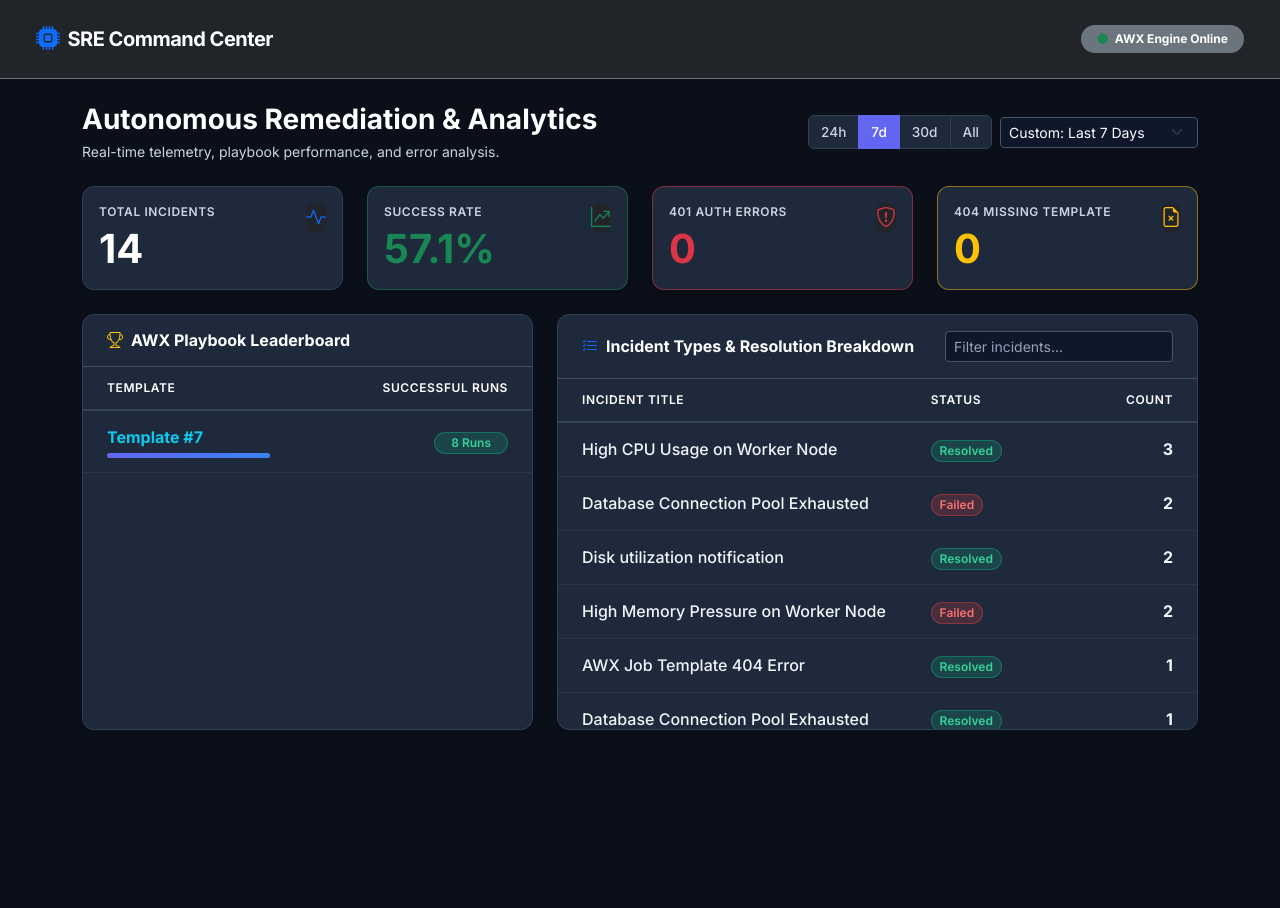
After one commit to nitiya1919/infra-sre-agent, a Django app: page /analytics/ in a window 1280 px wide. The commit adds this page. Shown: the top 908 px of the page. Run offline with Django 5.2, Linux system fonts and the light colour scheme; data comes from the database, SQL or seed files in the repository; parts of the project's set-up code (start-up, migrations or seed data) failed here and were passed over.

Commit message:
added analytics

```diff
--- /dev/null
+++ b/dashboard/templates/dashboard/analytics.html
@@ -0,0 +1,316 @@
+<!DOCTYPE html>
+<html lang="en">
+<head>
+    <meta charset="UTF-8">
+    <meta name="viewport" content="width=device-width, initial-scale=1.0">
+    <title>SRE Command Center - Analytics Dashboard</title>
+    <!-- Bootstrap 5 CSS -->
+    <link href="https://cdn.jsdelivr.net/npm/bootstrap@5.3.0/dist/css/bootstrap.min.css" rel="stylesheet">
+    <!-- Bootstrap Icons -->
+    <link href="https://cdn.jsdelivr.net/npm/bootstrap-icons@1.10.5/font/bootstrap-icons.css" rel="stylesheet">
+    <!-- Google Fonts: Inter -->
+    <link href="https://fonts.googleapis.com/css2?family=Inter:wght@300;400;500;600;700&display=swap" rel="stylesheet">
+    <style>
+        body {
+            font-family: 'Inter', sans-serif;
+            background-color: #0b0f19;
+            color: #f1f5f9;
+        }
+        .navbar-brand {
+            font-weight: 700;
+            letter-spacing: -0.5px;
+            color: #ffffff !important;
+        }
+        .card-custom {
+            background-color: #1e293b;
+            border: 1px solid #334155;
+            border-radius: 0.75rem;
+            color: #ffffff;
+            box-shadow: 0 4px 6px -1px rgba(0, 0, 0, 0.2);
+        }
+        .card-label {
+            color: #cbd5e1 !important;
+            font-size: 0.75rem;
+            letter-spacing: 0.05em;
+            text-transform: uppercase;
+            font-weight: 600;
+        }
+        .table-dark-custom {
+            background-color: transparent;
+            color: #f1f5f9;
+        }
+        .table-dark-custom th {
+            background-color: #1e293b;
+            border-bottom: 2px solid #334155;
+            color: #ffffff !important;
+            font-weight: 600;
+            text-transform: uppercase;
+            font-size: 0.75rem;
+            letter-spacing: 0.05em;
+            padding: 12px 16px;
+        }
+        .table-dark-custom td {
+            background-color: transparent;
+            border-bottom: 1px solid #273548;
+            color: #f1f5f9 !important;
+            vertical-align: middle;
+            padding: 14px 16px;
+        }
+        .table-hover tbody tr:hover td {
+            background-color: #273548 !important;
+            color: #ffffff !important;
+        }
+        .form-control, .form-select {
+            background-color: #0f172a !important;
+            color: #ffffff !important;
+            border: 1px solid #475569 !important;
+        }
+        .form-control:focus, .form-select:focus {
+            background-color: #0f172a !important;
+            color: #ffffff !important;
+            border-color: #6366f1 !important;
+            box-shadow: 0 0 0 0.25rem rgba(99, 102, 241, 0.25);
+        }
+        .form-control::placeholder {
+            color: #94a3b8 !important;
+            opacity: 1;
+        }
+        .badge-subtle-success {
+            background-color: rgba(16, 185, 129, 0.2);
+            color: #34d399 !important;
+            border: 1px solid rgba(16, 185, 129, 0.4);
+            font-weight: 600;
+        }
+        .badge-subtle-danger {
+            background-color: rgba(239, 68, 68, 0.2);
+            color: #f87171 !important;
+            border: 1px solid rgba(239, 68, 68, 0.4);
+            font-weight: 600;
+        }
+        .filter-pill {
+            background-color: #1e293b;
+            color: #cbd5e1;
+            border: 1px solid #334155;
+            font-size: 0.85rem;
+            font-weight: 500;
+            transition: all 0.2s;
+        }
+        .filter-pill:hover, .filter-pill.active {
+            background-color: #6366f1;
+            color: #ffffff;
+            border-color: #6366f1;
+        }
+        .progress-bar-custom {
+            background: linear-gradient(90deg, #6366f1 0%, #3b82f6 100%);
+        }
+    </style>
+</head>
+<body>
+    <!-- Top Navigation Bar -->
+    <nav class="navbar navbar-expand-lg navbar-dark bg-dark border-bottom border-secondary px-4 py-3 mb-4">
+        <div class="container-fluid">
+            <a class="navbar-brand d-flex align-items-center gap-2" href="#">
+                <i class="bi bi-cpu-fill text-primary fs-4"></i>
+                <span>SRE Command Center</span>
+            </a>
+            <div class="d-flex align-items-center gap-3">
+                <span class="badge bg-secondary text-white px-3 py-2 rounded-pill">
+                    <i class="bi bi-circle-fill text-success small me-1"></i> AWX Engine Online
+                </span>
+            </div>
+        </div>
+    </nav>
+
+    <div class="container pb-5">
+        <!-- Header & Quick Filters -->
+        <div class="d-flex flex-column flex-lg-row justify-content-between align-items-lg-center gap-3 mb-4">
+            <div>
+                <h1 class="h3 fw-bold mb-1 text-white">Autonomous Remediation & Analytics</h1>
+                <p style="color: #cbd5e1;" class="small mb-0">Real-time telemetry, playbook performance, and error analysis.</p>
+            </div>
+
+            <!-- Timeline Filter Pills & Dropdown -->
+            <div class="d-flex flex-wrap align-items-center gap-2">
+                <div class="btn-group" role="group">
+                    <a href="?days=1" class="btn filter-pill {% if days_filter == 1 %}active{% endif %}">24h</a>
+                    <a href="?days=7" class="btn filter-pill {% if days_filter == 7 %}active{% endif %}">7d</a>
+                    <a href="?days=30" class="btn filter-pill {% if days_filter == 30 %}active{% endif %}">30d</a>
+                    <a href="?days=365" class="btn filter-pill {% if days_filter == 365 %}active{% endif %}">All</a>
+                </div>
+                <form method="get" class="d-inline">
+                    <select name="days" class="form-select form-select-sm text-white" onchange="this.form.submit()">
+                        <option value="1" {% if days_filter == 1 %}selected{% endif %}>Custom: Last 24 Hours</option>
+                        <option value="7" {% if days_filter == 7 %}selected{% endif %}>Custom: Last 7 Days</option>
+                        <option value="30" {% if days_filter == 30 %}selected{% endif %}>Custom: Last 30 Days</option>
+                        <option value="365" {% if days_filter == 365 %}selected{% endif %}>Custom: All Time</option>
+                    </select>
+                </form>
+            </div>
+        </div>
+
+        <!-- Summary KPI Cards -->
+        <div class="row g-4 mb-4">
+            <div class="col-md-3 col-sm-6">
+                <div class="card card-custom p-3 shadow-sm h-100">
+                    <div class="d-flex justify-content-between align-items-start">
+                        <div>
+                            <p class="card-label mb-1">Total Incidents</p>
+                            <h2 class="display-6 fw-bold mb-0 text-white">{{ total_incidents }}</h2>
+                        </div>
+                        <div class="p-2.5 rounded-3 bg-dark text-primary">
+                            <i class="bi bi-activity fs-5"></i>
+                        </div>
+                    </div>
+                </div>
+            </div>
+            <div class="col-md-3 col-sm-6">
+                <div class="card card-custom p-3 shadow-sm h-100 border-success border-opacity-50">
+                    <div class="d-flex justify-content-between align-items-start">
+                        <div>
+                            <p class="card-label mb-1">Success Rate</p>
+                            <h2 class="display-6 fw-bold mb-0 text-success">{{ success_rate }}%</h2>
+                        </div>
+                        <div class="p-2.5 rounded-3 bg-dark text-success">
+                            <i class="bi bi-graph-up-arrow fs-5"></i>
+                        </div>
+                    </div>
+                </div>
+            </div>
+            <div class="col-md-3 col-sm-6">
+                <div class="card card-custom p-3 shadow-sm h-100 border-danger border-opacity-50">
+                    <div class="d-flex justify-content-between align-items-start">
+                        <div>
+                            <p class="card-label mb-1">401 Auth Errors</p>
+                            <h2 class="display-6 fw-bold mb-0 text-danger">{{ unauthorized_count }}</h2>
+                        </div>
+                        <div class="p-2.5 rounded-3 bg-dark text-danger">
+                            <i class="bi bi-shield-exclamation fs-5"></i>
+                        </div>
+                    </div>
+                </div>
+            </div>
+            <div class="col-md-3 col-sm-6">
+                <div class="card card-custom p-3 shadow-sm h-100 border-warning border-opacity-50">
+                    <div class="d-flex justify-content-between align-items-start">
+                        <div>
+                            <p class="card-label mb-1">404 Missing Template</p>
+                            <h2 class="display-6 fw-bold mb-0 text-warning">{{ not_found_count }}</h2>
+                        </div>
+                        <div class="p-2.5 rounded-3 bg-dark text-warning">
+                            <i class="bi bi-file-earmark-x fs-5"></i>
+                        </div>
+                    </div>
+                </div>
+            </div>
+        </div>
+
+        <div class="row g-4">
+            <!-- Playbook Success Leaderboard -->
+            <div class="col-lg-5">
+                <div class="card card-custom shadow-sm h-100">
+                    <div class="card-header bg-transparent border-bottom border-secondary border-opacity-50 py-3 px-4">
+                        <h5 class="card-title mb-0 d-flex align-items-center gap-2 fs-6 text-white fw-bold">
+                            <i class="bi bi-trophy text-warning"></i> AWX Playbook Leaderboard
+                        </h5>
+                    </div>
+                    <div class="card-body p-0">
+                        <div class="table-responsive">
+                            <table class="table table-dark-custom mb-0 align-middle">
+                                <thead>
+                                    <tr>
+                                        <th class="ps-4">Template</th>
+                                        <th class="pe-4 text-end">Successful Runs</th>
+                                    </tr>
+                                </thead>
+                                <tbody>
+                                    {% for item in template_rankings %}
+                                    <tr>
+                                        <td class="ps-4">
+                                            <div class="fw-bold text-info mb-1">Template #{{ item.awx_template_id }}</div>
+                                            <div class="progress" style="height: 5px; background-color: #334155;">
+                                                <div class="progress-bar progress-bar-custom" role="progressbar" style="width: {{ item.percentage }}%;"></div>
+                                            </div>
+                                        </td>
+                                        <td class="pe-4 text-end">
+                                            <span class="badge badge-subtle-success px-3 py-1.5 rounded-pill">
+                                                {{ item.success_count }} Runs
+                                            </span>
+                                        </td>
+                                    </tr>
+                                    {% empty %}
+                                    <tr>
+                                        <td colspan="2" class="text-center py-4" style="color: #94a3b8;">
+                                            <small><i class="bi bi-info-circle me-1"></i> No successful runs recorded.</small>
+                                        </td>
+                                    </tr>
+                                    {% endfor %}
+                                </tbody>
+                            </table>
+                        </div>
+                    </div>
+                </div>
+            </div>
+
+            <!-- Incident Types and Resolutions Summary with Live Search -->
+            <div class="col-lg-7">
+                <div class="card card-custom shadow-sm h-100">
+                    <div class="card-header bg-transparent border-bottom border-secondary border-opacity-50 py-3 px-4 d-flex justify-content-between align-items-center flex-wrap gap-2">
+                        <h5 class="card-title mb-0 d-flex align-items-center gap-2 fs-6 text-white fw-bold">
+                            <i class="bi bi-list-check text-primary"></i> Incident Types & Resolution Breakdown
+                        </h5>
+                        <input type="text" id="incidentSearch" class="form-control form-control-sm text-white" placeholder="Filter incidents..." style="min-width: 200px; width: auto;">
+                    </div>
+                    <div class="card-body p-0">
+                        <div class="table-responsive" style="max-height: 350px; overflow-y: auto;">
+                            <table class="table table-dark-custom table-hover mb-0 align-middle" id="incidentTable">
+                                <thead>
+                                    <tr>
+                                        <th class="ps-4">Incident Title</th>
+                                        <th>Status</th>
+                                        <th class="pe-4 text-end">Count</th>
+                                    </tr>
+                                </thead>
+                                <tbody>
+                                    {% for entry in incident_summary %}
+                                    <tr>
+                                        <td class="ps-4 fw-medium text-white text-truncate" style="max-width: 240px;" title="{{ entry.title }}">{{ entry.title }}</td>
+                                        <td>
+                                            {% if entry.status == 'RESOLVED' %}
+                                                <span class="badge badge-subtle-success px-2.5 py-1 rounded-pill">Resolved</span>
+                                            {% elif entry.status == 'FAILED' %}
+                                                <span class="badge badge-subtle-danger px-2.5 py-1 rounded-pill">Failed</span>
+                                            {% else %}
+                                                <span class="badge bg-warning text-dark px-2.5 py-1 rounded-pill fw-semibold">{{ entry.status }}</span>
+                                            {% endif %}
+                                        </td>
+                                        <td class="pe-4 text-end fw-bold" style="color: #cbd5e1;">{{ entry.total }}</td>
+                                    </tr>
+                                    {% empty %}
+                                    <tr>
+                                        <td colspan="3" class="text-center py-4" style="color: #94a3b8;">
+                                            <small><i class="bi bi-info-circle me-1"></i> No incidents found in this timeline.</small>
+                                        </td>
+                                    </tr>
+                                    {% endfor %}
+                                </tbody>
+                            </table>
+                        </div>
+                    </div>
+                </div>
+            </div>
+        </div>
+    </div>
+
+    <!-- Client-side search script -->
+    <script>
+        document.getElementById('incidentSearch').addEventListener('keyup', function() {
+            let filter = this.value.toLowerCase();
+            let rows = document.querySelectorAll('#incidentTable tbody tr');
+            rows.forEach(row => {
+                let text = row.textContent.toLowerCase();
+                row.style.display = text.includes(filter) ? '' : 'none';
+            });
+        });
+    </script>
+</body>
+</html>
--- a/dashboard/urls.py
+++ b/dashboard/urls.py
@@ -8,4 +8,5 @@ urlpatterns = [
     path('login/', auth_views.LoginView.as_view(template_name='dashboard/login.html'), name='login'),
     path('logout/', views.custom_logout_view, name='logout'),
     path('incident/<int:incident_id>/post-mortem/', views.export_post_mortem, name='export_post_mortem'),
+    path('analytics/', views.sre_analytics_dashboard, name='sre_analytics'),
 ]
--- a/dashboard/views.py
+++ b/dashboard/views.py
@@ -1,3 +1,8 @@
+from django.shortcuts import render
+from django.db.models import Count, Q
+from django.utils import timezone
+from datetime import timedelta
+from .models import IncidentAlert
 import json
 from django.shortcuts import render, redirect, get_object_or_404
 from django.contrib.auth.decorators import login_required
@@ -195,3 +200,71 @@ def incident_webhook(request):
         except Exception as e:
             return JsonResponse({'status': 'error', 'message': str(e)}, status=400)
     return JsonResponse({'status': 'method not allowed'}, status=405)
+
+
+def sre_analytics_dashboard(request):
+    # 1. Timeline filter parameter (default to 7 days)
+    try:
+        days_filter = int(request.GET.get('days', 7))
+    except ValueError:
+        days_filter = 7
+
+    since_date = timezone.now() - timedelta(days=days_filter)
+
+    # Base queryset with timeframe filter
+    if hasattr(IncidentAlert, 'created_at'):
+        incidents = IncidentAlert.objects.filter(created_at__gte=since_date)
+    else:
+        incidents = IncidentAlert.objects.all()
+
+    total_incidents = incidents.count()
+
+    # 2. Error Metrics (Unauthorized 401 & 404 Not Found)
+    unauthorized_count = incidents.filter(
+        Q(ai_analysis__icontains='401') |
+        Q(ai_analysis__icontains='Unauthorized') |
+        Q(description__icontains='401') |
+        Q(description__icontains='Unauthorized')
+    ).count()
+
+    not_found_count = incidents.filter(
+        Q(ai_analysis__icontains='404') |
+        Q(ai_analysis__icontains='No JobTemplate') |
+        Q(description__icontains='404') |
+        Q(description__icontains='No JobTemplate')
+    ).count()
+
+    # 3. Success Rate Calculation
+    resolved_count = incidents.filter(status__iexact='RESOLVED').count()
+    success_rate = round((resolved_count / total_incidents * 100) if total_incidents > 0 else 0, 1)
+
+    # 4. Playbook / Template Success Rankings (Highest successful on top)
+    template_rankings = list(
+        incidents.filter(status__iexact='RESOLVED')
+        .values('awx_template_id')
+        .annotate(success_count=Count('id'))
+        .order_by('-success_count')
+    )
+
+    # Calculate max success count for visual progress scaling
+    max_success = max([item['success_count'] for item in template_rankings], default=1)
+    for item in template_rankings:
+        item['percentage'] = int((item['success_count'] / max_success) * 100)
+
+    # 5. Other Incident Types & Resolution Breakdown
+    incident_summary = (
+        incidents.values('title', 'status')
+        .annotate(total=Count('id'))
+        .order_by('-total')
+    )
+
+    context = {
+        'days_filter': days_filter,
+        'total_incidents': total_incidents,
+        'success_rate': success_rate,
+        'unauthorized_count': unauthorized_count,
+        'not_found_count': not_found_count,
+        'template_rankings': template_rankings,
+        'incident_summary': incident_summary,
+    }
+    return render(request, 'dashboard/analytics.html', context)
```
Also changed, not shown: dashboard/templates/dashboard/index.html (+12 -4 lines).
